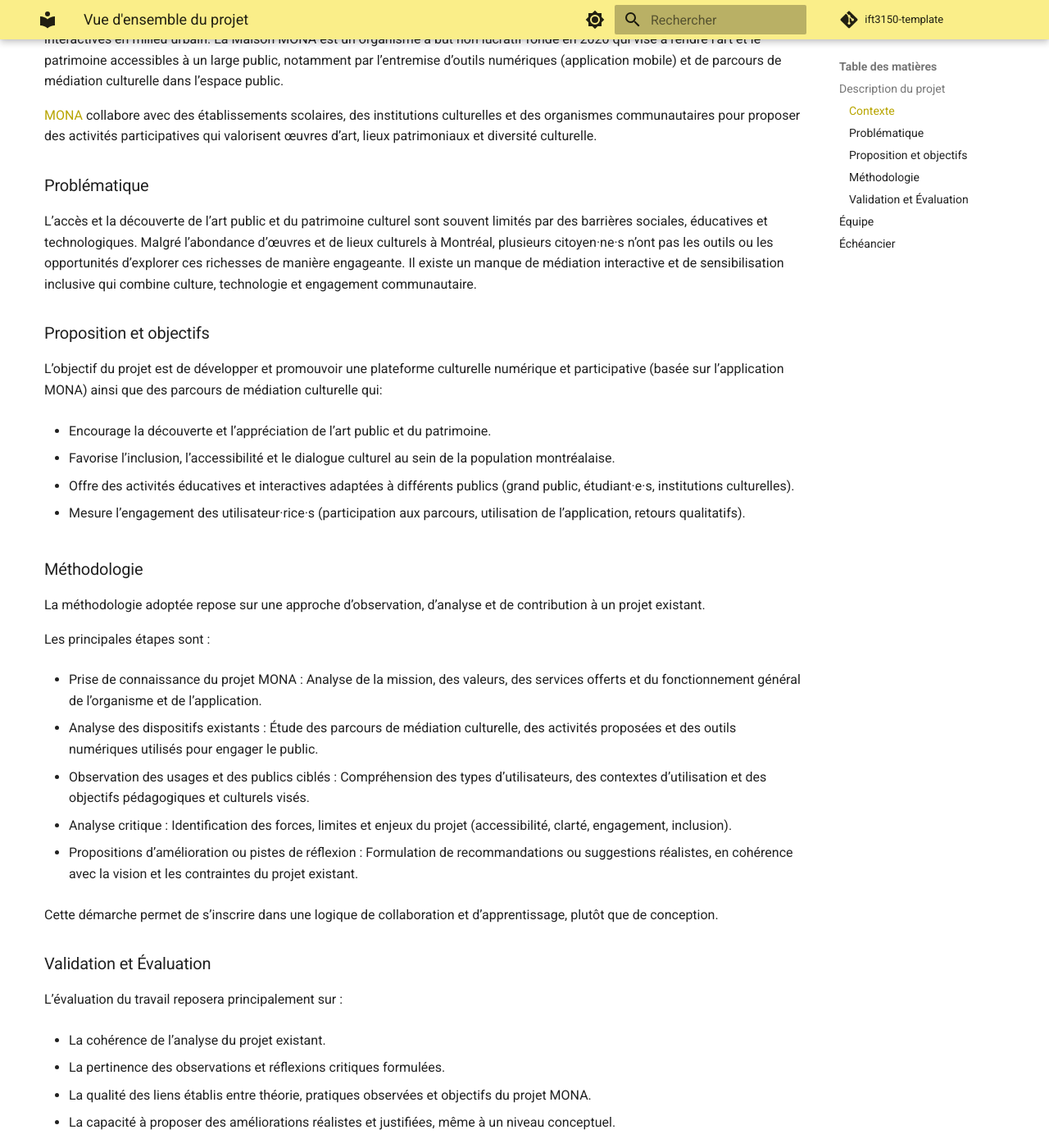
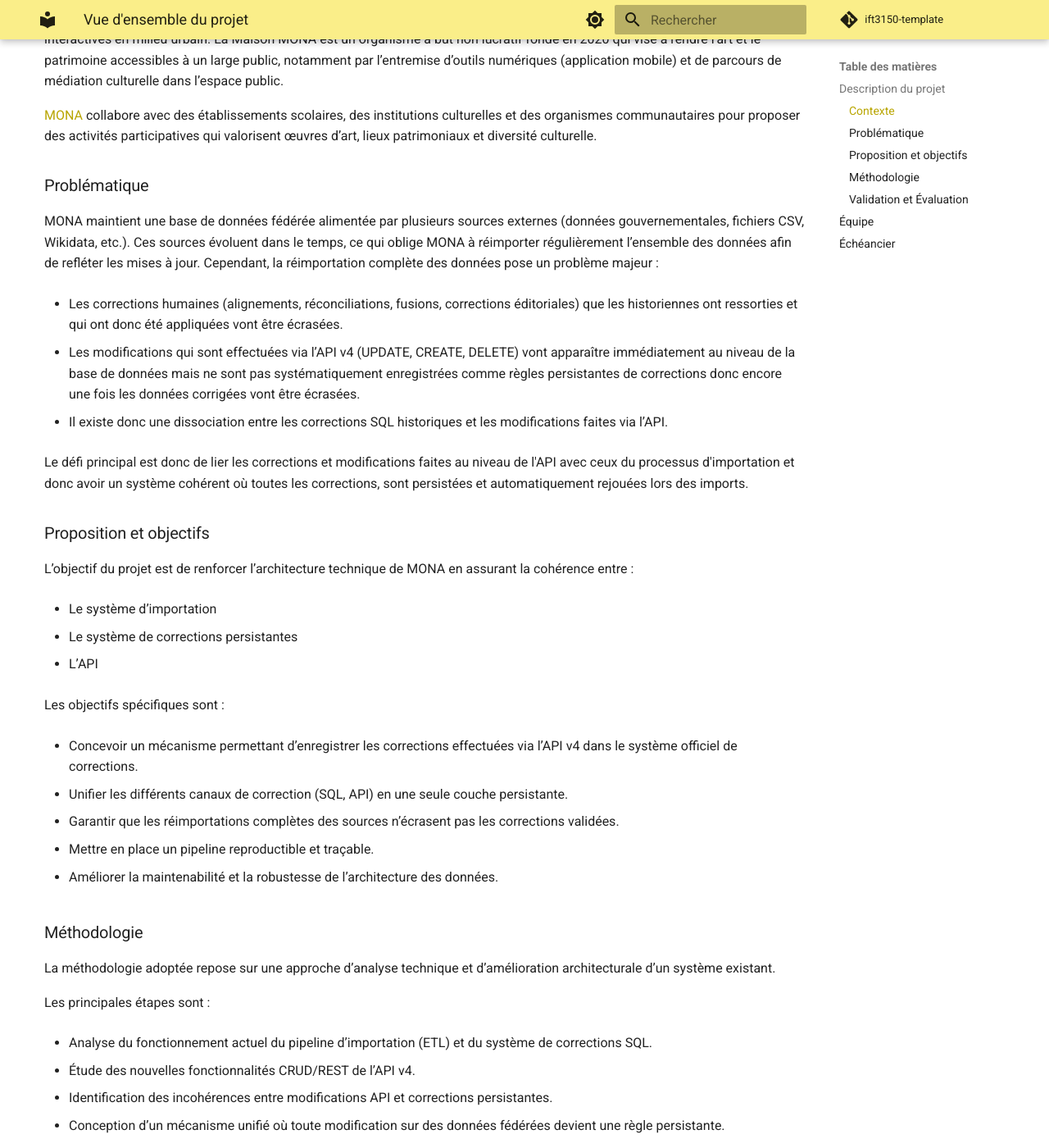
Before and after one commit to anissaofk/IFT-3150-MONA, an MkDocs documentation site: the page built from docs/index.md, in a window 1280 px wide and 1400 px high, scrolled down 679 px. Shown: the whole window at 82% size. Built offline with MkDocs 1.6.1 and Material for MkDocs 9.7.7, drawn with Linux system fonts in a browser that asks for light colours; comment, search, counter and statistics services are not loaded; some of the changed text lies outside the part shown.

Commit message:
upDate page vue d'ensemble + semaine 5

```diff
--- a/docs/index.md
+++ b/docs/index.md
@@ -38,56 +38,84 @@ Le projet s’inscrit dans le contexte de la valorisation du patrimoine culturel
 <!-- > Décrivez le problème central ou la question de recherche que votre projet cherche à adresser, pourquoi s'y intéresser et les faiblesses des solutions actuelles.
 > Le problème doit pouvoir être compris indépendamment de la solution envisagée. -->
 
-L’accès et la découverte de l’art public et du patrimoine culturel sont souvent limités par des barrières sociales, éducatives et technologiques. Malgré l’abondance d’œuvres et de lieux culturels à Montréal, plusieurs citoyen·ne·s n’ont pas les outils ou les opportunités d’explorer ces richesses de manière engageante. Il existe un manque de médiation interactive et de sensibilisation inclusive qui combine culture, technologie et engagement communautaire.
+MONA maintient une base de données fédérée alimentée par plusieurs sources externes (données gouvernementales, fichiers CSV, Wikidata, etc.). Ces sources évoluent dans le temps, ce qui oblige MONA à réimporter régulièrement l’ensemble des données afin de refléter les mises à jour. Cependant, la réimportation complète des données pose un problème majeur :
+
+- Les corrections humaines (alignements, réconciliations, fusions, corrections éditoriales) que les historiennes ont ressorties et qui ont donc été appliquées vont être écrasées.
+
+- Les modifications qui sont effectuées via l’API v4 (UPDATE, CREATE, DELETE) vont apparaître immédiatement au niveau de la base de données mais ne sont pas systématiquement enregistrées comme règles persistantes de corrections donc encore une fois les données corrigées vont être écrasées.
+
+- Il existe donc une dissociation entre les corrections SQL historiques et les modifications faites via l’API.
+
+Le défi principal est donc de lier les corrections et modifications faites au niveau de l'API avec ceux du processus d'importation et donc avoir un système cohérent où toutes les corrections, sont persistées et automatiquement rejouées lors des imports.
 
 ### Proposition et objectifs
 
 <!-- > Présentez votre proposition de projet et les objectifs visés. Expliquez en quoi votre approche répond à la problématique identifiée.
 > Assurez-vous d'avoir, dans la mesure du possible, des objectifs mesurables, raisonnnables dans le temps et non redondants entre eux. -->
 
-L’objectif du projet est de développer et promouvoir une plateforme culturelle numérique et participative (basée sur l’application MONA) ainsi que des parcours de médiation culturelle qui:
+L’objectif du projet est de renforcer l’architecture technique de MONA en assurant la cohérence entre :
 
-- Encourage la découverte et l’appréciation de l’art public et du patrimoine.
+- Le système d’importation
 
-- Favorise l’inclusion, l’accessibilité et le dialogue culturel au sein de la population montréalaise.
+- Le système de corrections persistantes
 
-- Offre des activités éducatives et interactives adaptées à différents publics (grand public, étudiant·e·s, institutions culturelles).
+- L’API
 
-- Mesure l’engagement des utilisateur·rice·s (participation aux parcours, utilisation de l’application, retours qualitatifs).
+Les objectifs spécifiques sont :
+
+- Concevoir un mécanisme permettant d’enregistrer les corrections effectuées via l’API v4 dans le système officiel de corrections.
+
+- Unifier les différents canaux de correction (SQL, API) en une seule couche persistante.
+
+- Garantir que les réimportations complètes des sources n’écrasent pas les corrections validées.
+
+- Mettre en place un pipeline reproductible et traçable.
+
+- Améliorer la maintenabilité et la robustesse de l’architecture des données.
 
 ### Méthodologie
 
 <!-- > Expliquez comment vous comptez aborder le projet : démarche générale, grandes étapes prévues, itérations, types de validations envisagées. -->
 
-La méthodologie adoptée repose sur une approche d’observation, d’analyse et de contribution à un projet existant.
+La méthodologie adoptée repose sur une approche d’analyse technique et d’amélioration architecturale d’un système existant.
 
 Les principales étapes sont :
 
-- Prise de connaissance du projet MONA : Analyse de la mission, des valeurs, des services offerts et du fonctionnement général de l’organisme et de l’application.
+- Analyse du fonctionnement actuel du pipeline d’importation (ETL) et du système de corrections SQL.
 
-- Analyse des dispositifs existants : Étude des parcours de médiation culturelle, des activités proposées et des outils numériques utilisés pour engager le public.
+- Étude des nouvelles fonctionnalités CRUD/REST de l’API v4.
 
-- Observation des usages et des publics ciblés : Compréhension des types d’utilisateurs, des contextes d’utilisation et des objectifs pédagogiques et culturels visés.
+- Identification des incohérences entre modifications API et corrections persistantes.
 
-- Analyse critique : Identification des forces, limites et enjeux du projet (accessibilité, clarté, engagement, inclusion).
+- Conception d’un mécanisme unifié où toute modification sur des données fédérées devient une règle persistante.
 
-- Propositions d’amélioration ou pistes de réflexion : Formulation de recommandations ou suggestions réalistes, en cohérence avec la vision et les contraintes du projet existant.
+- Implémentation d’un lien entre les opérations UPDATE de l’API et le système de corrections.
 
-Cette démarche permet de s’inscrire dans une logique de collaboration et d’apprentissage, plutôt que de conception.
+- Validation du fonctionnement lors d’un cycle complet de réimportation.
+
+Cette démarche vise à assurer la cohérence des données dans un contexte de fédération multi-sources, tout en minimisant le travail répétitif des expertes humaines.
 
 ### Validation et Évaluation
 
 <!-- > Indiquez comment vous évaluerez que votre solution répond aux objectifs du projet (ex. scénarios d’usage, tests, retours utilisateurs, indicateurs qualitatifs ou quantitatifs). -->
 
-L’évaluation du travail reposera principalement sur :
+L’évaluation du travail reposera sur des critères techniques et fonctionnels permettant de vérifier que l’architecture proposée répond efficacement aux enjeux de pérennité et de cohérence des données.
 
-- La cohérence de l’analyse du projet existant.
+Les principaux éléments de validation seront :
 
-- La pertinence des observations et réflexions critiques formulées.
+- **Reproductibilité des données**: Vérifier qu’après une réimportation complète des sources, les corrections enregistrées (via SQL ou via API v4) sont correctement réappliquées.
 
-- La qualité des liens établis entre théorie, pratiques observées et objectifs du projet MONA.
+- **Intégration API ↔ Système de corrections**: Tester que toute modification effectuée via les opérations CRUD de l’API v4 (notamment UPDATE) génère automatiquement une règle persistante intégrée au pipeline ETL.
 
-- La capacité à proposer des améliorations réalistes et justifiées, même à un niveau conceptuel.
+- **Non-régression des données** : S’assurer qu’aucune correction validée ne soit perdue lors des cycles successifs d’importation.
+
+- **Cohérence des fusions et relations** : Vérifier que les opérations de fusion (merge) conservent l’intégrité des relations (pivots, clés étrangères).
+
+- **Traçabilité des transformations** : Confirmer que les corrections sont documentées, identifiables et rejouables dans un contexte de nouvelle installation.
+
+- **Tests techniques** : Validation par des scénarios concrets : Fusion d’entités → Réimport → Vérification
+
+Cette approche permet d’évaluer non seulement le bon fonctionnement technique du système, mais également sa robustesse face aux mises à jour successives des sources externes.
 
 ## Équipe
 
```
Also changed, not shown: docs/suivi.md (+10 -1 lines).
